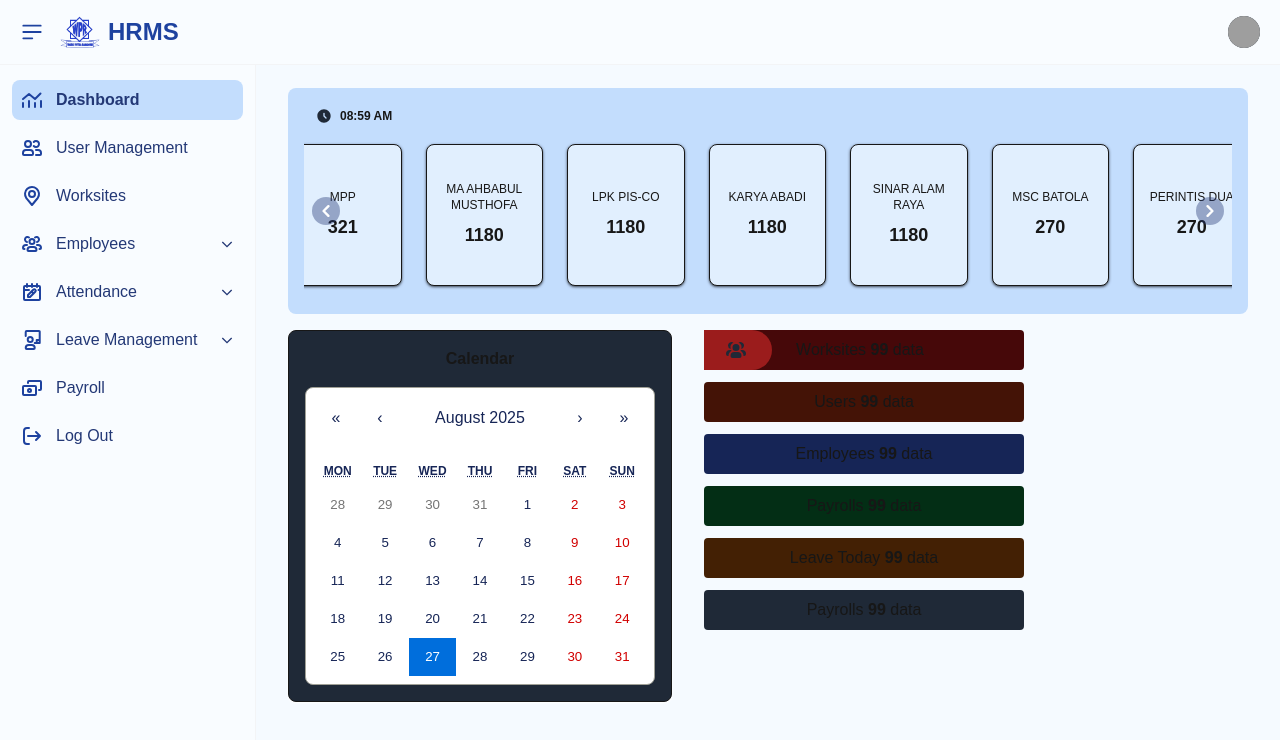
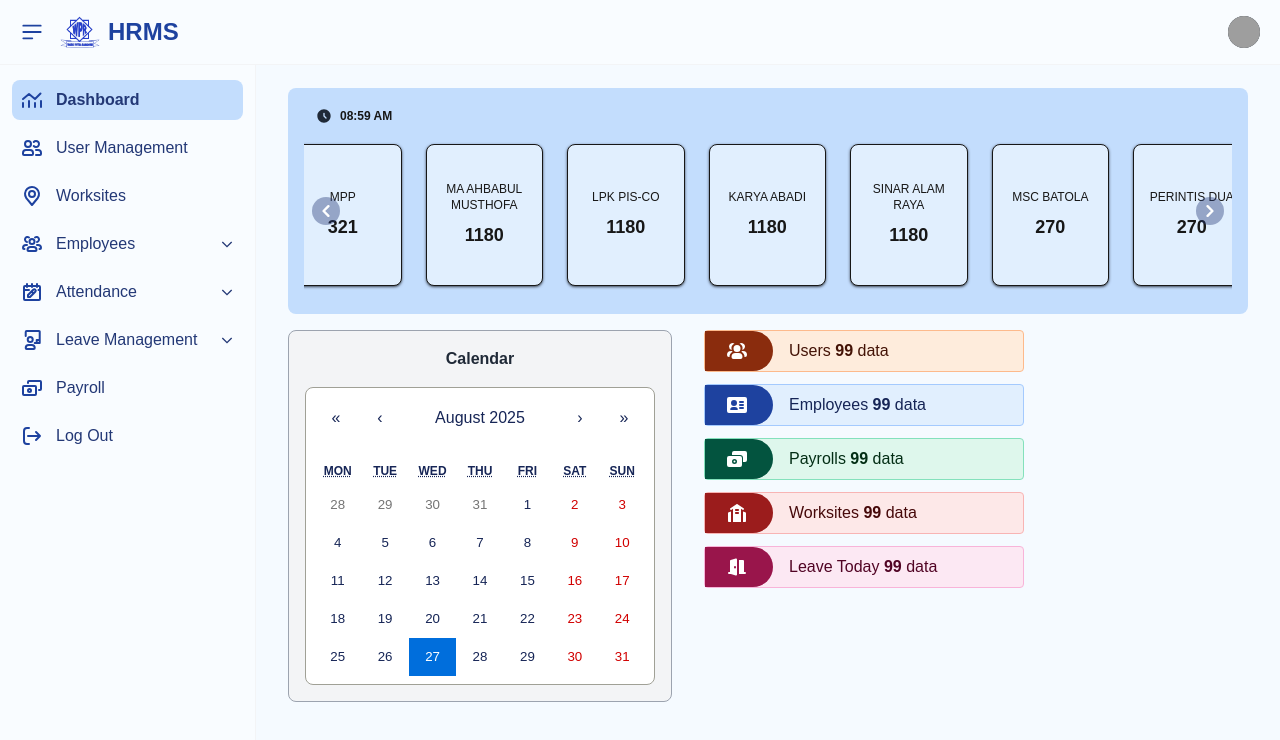
Before and after one commit to Nazarnazz/hrms-ui, a Next.js app: page /admin/dashboard in a window 1280 px wide. Shown: the top 740 px of the page. Built offline with nearby package versions, Linux system fonts and the light colour scheme; grey boxes are pictures that could not be loaded.

Commit message:
perubahan dashboard admin

```diff
--- a/src/app/admin/dashboard/page.js
+++ b/src/app/admin/dashboard/page.js
@@ -51,7 +51,7 @@ export default function Dashboard() {
       {/* <Sidebar /> */}
 
       <div className="p-4">
-        <div className="p-4 rounded-lg bg-blue-200 dark:border dark:bg-gray-900 dark:border-gray-700 mt-14">
+        <div className="p-4 rounded-lg bg-blue-200 dark:border dark:bg-gray-900 dark:border-gray-500 mt-14">
           <div className="ps-3 flex gap-2 text-xs pt-1">
             <svg className="w-4 h-4 text-gray-800 dark:text-white" aria-hidden="true" xmlns="http://www.w3.org/2000/svg" width="24" height="24" fill="currentColor" viewBox="0 0 24 24">
               <path fillRule="evenodd" d="M2 12C2 6.477 6.477 2 12 2s10 4.477 10 10-4.477 10-10 10S2 17.523 2 12Zm11-4a1 1 0 1 0-2 0v4a1 1 0 0 0 .293.707l3 3a1 1 0 0 0 1.414-1.414L13 11.586V8Z" clipRule="evenodd" />
@@ -61,15 +61,16 @@ export default function Dashboard() {
           <Carousel />
         </div>
         <div className="flex gap-8 mt-4">
-          <div className="p-4 items-center border shadow shadow-white justify-center flex flex-col gap-4 bg-gray-800 rounded-lg">
-            <span className="text-center font-bold">Calendar</span>
+          <div className="p-4 items-center bg-gray-100 border border-gray-400 dark:border-gray-500 justify-center flex flex-col gap-4 rounded-lg">
+            <span className="text-center text-gray-800 font-bold">Calendar</span>
             <Calendar onChange={setValue} value={value} className="rounded-lg text-blue-950 p-2" />
           </div>
           <div className="grid grid-cols-2">
             <div className="flex flex-col gap-3 rounded">
-              <div className="rounded bg-red-950 w-full min-w-xs text-center">
-                <div className="absolute py-2 pe-6 px-5 bg-red-800 rounded-e-full">
-                  <svg className="w-6 h-6 text-gray-800 dark:text-white" aria-hidden="true" xmlns="http://www.w3.org/2000/svg" width="24" height="24" fill="currentColor" viewBox="0 0 24 24">
+              {/* users */}
+              <div className="rounded bg-orange-100 dark:bg-orange-950 w-full min-w-xs border border-orange-300 dark:border-orange-950">
+                <div className="absolute py-2 pe-6 px-5 bg-orange-800 rounded-e-full">
+                  <svg className="w-6 h-6 text-white" aria-hidden="true" xmlns="http://www.w3.org/2000/svg" width="24" height="24" fill="currentColor" viewBox="0 0 24 24">
                     <path
                       fillRule="evenodd"
                       d="M12 6a3.5 3.5 0 1 0 0 7 3.5 3.5 0 0 0 0-7Zm-1.5 8a4 4 0 0 0-4 4 2 2 0 0 0 2 2h7a2 2 0 0 0 2-2 4 4 0 0 0-4-4h-3Zm6.82-3.096a5.51 5.51 0 0 0-2.797-6.293 3.5 3.5 0 1 1 2.796 6.292ZM19.5 18h.5a2 2 0 0 0 2-2 4 4 0 0 0-4-4h-1.1a5.503 5.503 0 0 1-.471.762A5.998 5.998 0 0 1 19.5 18ZM4 7.5a3.5 3.5 0 0 1 5.477-2.889 5.5 5.5 0 0 0-2.796 6.293A3.501 3.501 0 0 1 4 7.5ZM7.1 12H6a4 4 0 0 0-4 4 2 2 0 0 0 2 2h.5a5.998 5.998 0 0 1 3.071-5.238A5.505 5.505 0 0 1 7.1 12Z"
@@ -77,24 +78,65 @@ export default function Dashboard() {
                     />
                   </svg>
                 </div>
-                <div className="py-2 pe-2">
+                <div className="py-2 pe ps-21 -2 text-orange-950 dark:text-white">
+                  Users <span className="font-bold">99</span> data
+                </div>
+              </div>
+              {/* employees  */}
+              <div className="rounded bg-blue-100 dark:bg-blue-950 w-full min-w-xs border border-blue-300 dark:border-blue-950">
+                <div className="absolute py-2 pe-6 px-5 bg-blue-800 rounded-e-full">
+                  <svg className="w-6 h-6 text-white" aria-hidden="true" xmlns="http://www.w3.org/2000/svg" width="24" height="24" fill="currentColor" viewBox="0 0 24 24">
+                    <path
+                      fillRule="evenodd"
+                      d="M4 4a2 2 0 0 0-2 2v12a2 2 0 0 0 2 2h16a2 2 0 0 0 2-2V6a2 2 0 0 0-2-2H4Zm10 5a1 1 0 0 1 1-1h3a1 1 0 1 1 0 2h-3a1 1 0 0 1-1-1Zm0 3a1 1 0 0 1 1-1h3a1 1 0 1 1 0 2h-3a1 1 0 0 1-1-1Zm0 3a1 1 0 0 1 1-1h3a1 1 0 1 1 0 2h-3a1 1 0 0 1-1-1Zm-8-5a3 3 0 1 1 6 0 3 3 0 0 1-6 0Zm1.942 4a3 3 0 0 0-2.847 2.051l-.044.133-.004.012c-.042.126-.055.167-.042.195.006.013.02.023.038.039.032.025.08.064.146.155A1 1 0 0 0 6 17h6a1 1 0 0 0 .811-.415.713.713 0 0 1 .146-.155c.019-.016.031-.026.038-.04.014-.027 0-.068-.042-.194l-.004-.012-.044-.133A3 3 0 0 0 10.059 14H7.942Z"
+                      clipRule="evenodd"
+                    />
+                  </svg>
+                </div>
+                <div className="py-2  ps-21 pe-2 text-blue-950 dark:text-white">
+                  Employees <span className="font-bold">99</span> data
+                </div>
+              </div>
+              {/* payrolls */}
+              <div className="rounded bg-green-100 dark:bg-green-950 w-full min-w-xs border border-green-300 dark:border-green-950">
+                <div className="absolute py-2 pe-6 px-5 bg-green-800 rounded-e-full">
+                  <svg className="w-6 h-6 text-white" aria-hidden="true" xmlns="http://www.w3.org/2000/svg" width="24" height="24" fill="currentColor" viewBox="0 0 24 24">
+                    <path fillRule="evenodd" d="M7 6a2 2 0 0 1 2-2h11a2 2 0 0 1 2 2v7a2 2 0 0 1-2 2h-2v-4a3 3 0 0 0-3-3H7V6Z" clipRule="evenodd" />
+                    <path fillRule="evenodd" d="M2 11a2 2 0 0 1 2-2h11a2 2 0 0 1 2 2v7a2 2 0 0 1-2 2H4a2 2 0 0 1-2-2v-7Zm7.5 1a2.5 2.5 0 1 0 0 5 2.5 2.5 0 0 0 0-5Z" clipRule="evenodd" />
+                    <path d="M10.5 14.5a1 1 0 1 1-2 0 1 1 0 0 1 2 0Z" />
+                  </svg>
+                </div>
+                <div className="py-2 p ps-21 e-2 text-green-950 dark:text-white">
+                  Payrolls <span className="font-bold">99</span> data
+                </div>
+              </div>
+              {/* worksites */}
+              <div className="rounded bg-red-100 dark:bg-red-950 w-full min-w-xs border border-red-300 dark:border-red-950">
+                <div className="absolute py-2 pe-6 px-5 bg-red-800 rounded-e-full">
+                  <svg className="w-6 h-6 text-white" aria-hidden="true" xmlns="http://www.w3.org/2000/svg" width="24" height="24" fill="currentColor" viewBox="0 0 24 24">
+                    <path d="m6 10.5237-2.27075.6386C3.29797 11.2836 3 11.677 3 12.125V20c0 .5523.44772 1 1 1h2V10.5237Zm12 0 2.2707.6386c.4313.1213.7293.5147.7293.9627V20c0 .5523-.4477 1-1 1h-2V10.5237Z" />
+                    <path
+                      fillRule="evenodd"
+                      d="M12.5547 3.16795c-.3359-.22393-.7735-.22393-1.1094 0l-6.00002 4c-.45952.30635-.5837.92722-.27735 1.38675.30636.45953.92723.5837 1.38675.27735L8 7.86853V21h8V7.86853l1.4453.96352c.0143.00957.0289.01873.0435.02746.1597.09514.3364.14076.5112.1406.3228-.0003.6395-.15664.832-.44541.3064-.45953.1822-1.0804-.2773-1.38675l-6-4ZM10 12c0-.5523.4477-1 1-1h2c.5523 0 1 .4477 1 1s-.4477 1-1 1h-2c-.5523 0-1-.4477-1-1Zm1-4c-.5523 0-1 .44772-1 1s.4477 1 1 1h2c.5523 0 1-.44772 1-1s-.4477-1-1-1h-2Z"
+                      clipRule="evenodd"
+                    />
+                  </svg>
+                </div>
+                <div className="py-2 ps-21  pe-2 text-red-950 dark:text-white">
                   Worksites <span className="font-bold">99</span> data
                 </div>
               </div>
-              <div className="p-2 rounded bg-orange-950 w-full min-w-xs text-center">
-                Users <span className="font-bold">99</span> data
-              </div>
-              <div className="p-2 rounded bg-blue-950 w-full min-w-xs text-center">
-                Employees <span className="font-bold">99</span> data
-              </div>
-              <div className="p-2 rounded bg-green-950 w-full min-w-xs text-center">
-                Payrolls <span className="font-bold">99</span> data
-              </div>
-              <div className="p-2 rounded bg-yellow-950 w-full min-w-xs text-center">
-                Leave Today <span className="font-bold">99</span> data
-              </div>
-              <div className="p-2 rounded bg-gray-800 w-full min-w-xs text-center">
-                Payrolls <span className="font-bold">99</span> data
+              {/* Leave Today */}
+              <div className="rounded bg-pink-100 dark:bg-pink-950 w-full min-w-xs border border-pink-300 dark:border-pink-950">
+                <div className="absolute py-2 pe-6 px-5 bg-pink-800 rounded-e-full">
+                  <svg className="w-6 h-6 text-white" aria-hidden="true" xmlns="http://www.w3.org/2000/svg" width="24" height="24" fill="currentColor" viewBox="0 0 24 24">
+                    <path d="M14 19V5h4a1 1 0 0 1 1 1v11h1a1 1 0 0 1 0 2h-6Z" />
+                    <path fillRule="evenodd" d="M12 4.571a1 1 0 0 0-1.275-.961l-5 1.428A1 1 0 0 0 5 6v11H4a1 1 0 0 0 0 2h1.86l4.865 1.39A1 1 0 0 0 12 19.43V4.57ZM10 11a1 1 0 0 1 1 1v.5a1 1 0 0 1-2 0V12a1 1 0 0 1 1-1Z" clipRule="evenodd" />
+                  </svg>
+                </div>
+                <div className="py-2  ps-21 pe-2 text-pink-950 dark:text-white">
+                  Leave Today <span className="font-bold">99</span> data
+                </div>
               </div>
             </div>
           </div>
```
